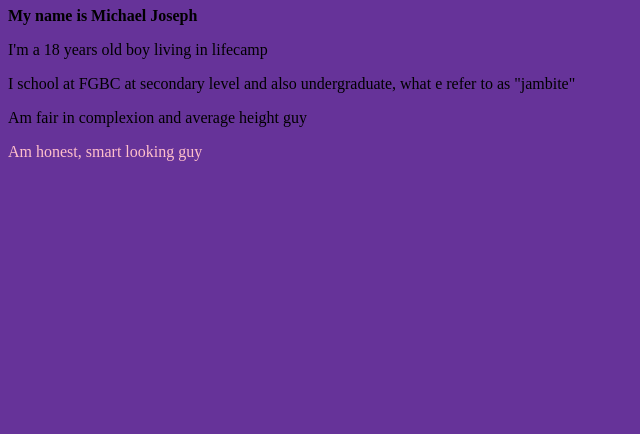
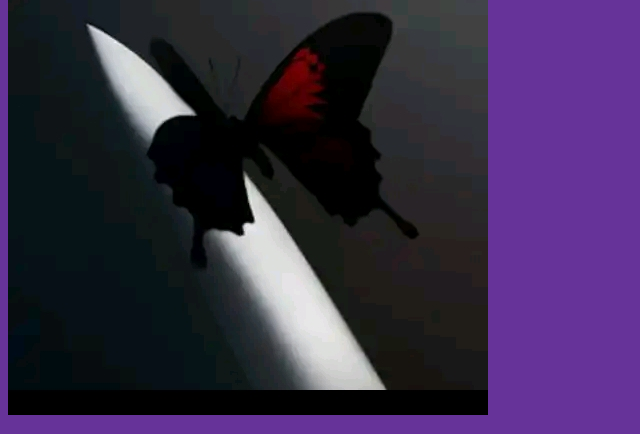
Before and after one commit to Rumzyg/My-First-Git-Hub-Project, a plain HTML site: page index.html in a window 1280 px wide. Shown: the part 73-507 px from the top of the page, without its empty margins (0-640 px from the left). Drawn offline with Linux system fonts and the light colour scheme.

Commit message:
add image

```diff
--- a/index.html
+++ b/index.html
@@ -7,6 +7,7 @@
 	<title>My profile</title>
 </head>
 <body style="background-color:rebeccapurple;">
+	<img src="dark butterfly.jpg">
 	<h1 style="color:darkred;">My Profile</h1>
 	<p><b>My name is Michael Joseph</b></p>
 	<p>I'm a 18 years old boy living in lifecamp</p>
```
Also changed, not shown: dark butterfly.jpg (added).
